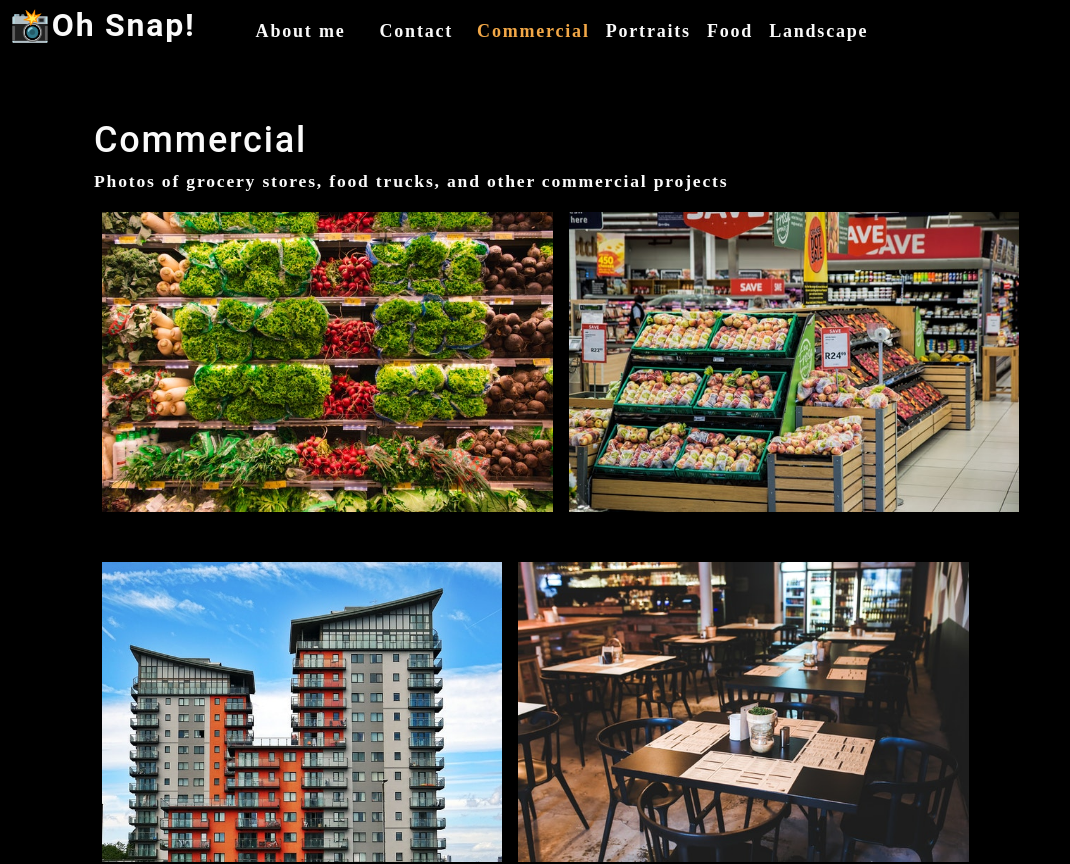
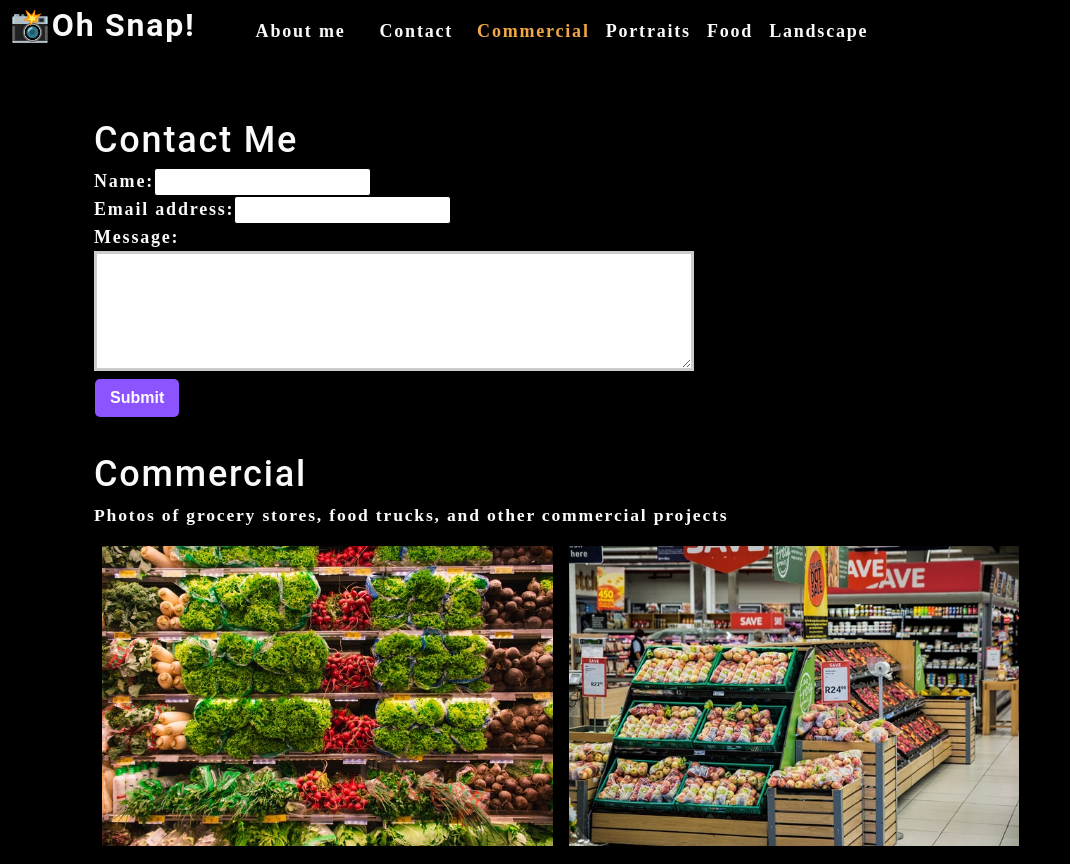
Before and after one commit to BenYeung4/photo-port, a React (Create React App) app: page / in a window 1280 px wide. Shown: the top 864 px of the page, without its empty margins (0-1070 px from the left). Built offline with nearby package versions, Linux system fonts and the light colour scheme.

Commit message:
update on Contact information

```diff
--- a/src/App.js
+++ b/src/App.js
@@ -8,6 +8,9 @@
 
 //importing the Gallery section
 import Gallery from "./components/Gallery";
+
+//importing the Contact section
+import ContactForm from "./components/Contact";
 
 // import logo from "./logo.svg";
 import "./App.css";
@@ -39,10 +42,9 @@
         currentCategory={currentCategory}
       ></Nav>
       <main>
-        <div>
-          <Gallery currentCategory={currentCategory}></Gallery>
-          <About></About>
-        </div>
+        <ContactForm></ContactForm>
+        <Gallery currentCategory={currentCategory}></Gallery>
+        <About></About>
       </main>
     </div>
   );
--- a/src/components/Contact/index.js
+++ b/src/components/Contact/index.js
@@ -1,23 +1,63 @@
-import React from "react";
+//using the useState, this is to develop a controlled component to do client-side validation.  to sync the form data of the user input wiht the componetn's state
+import React, { useState } from "react";
 
 function ContactForm() {
+  //hooks that manage the form data
+  const [formState, setFormState] = useState({
+    name: "",
+    email: "",
+    message: "",
+  });
+
+  //formState has 3 key-value pairs to represent the 3 user inputs.
+  const { name, email, message } = formState;
   //JSX
+
+  //handleChagne funciton will sync the internal state of the component formState with the user input from the DOM.
+  //setFormState function is used to update the formState value for the name property.  We assigned the value taken from the input field in the UI with e.target.value and assign this value to the property formState.name, with the spread operator, ...formState, to retain the other key-value pairs in this object. as the user type, it is being recorded
+  function handleChange(e) {
+    setFormState({ ...formState, [e.target.name]: e.target.value });
+  }
+
+  //handles the submission of the form data and console.log the input information
+  function handleSubmit(e) {
+    e.preventDefault();
+    console.log(formState);
+  }
+
   //for & class attributes are only in Javascript, so we used htmlFor and className instead
+  //we add defaultValue attribut to each form elements, to assign initial state values to the input fields in the DOM
+  //onChange event listner will ensure that the handleChange function fires whenever a keystroke is typed into the input field
   return (
     <section>
       <h1> Contact Me</h1>
-      <form id="contact-form">
+      <form id="contact-form" onSubmit={handleSubmit}>
         <div>
           <label htmlFor="name">Name:</label>
-          <input type="text" name="name" />
+          <input
+            type="text"
+            defaultValue={name}
+            onChange={handleChange}
+            name="name"
+          />
         </div>
         <div>
           <label htmlFor="email">Email address:</label>
-          <input type="email" name="email" />
+          <input
+            type="email"
+            defaultValue={email}
+            name="email"
+            onChange={handleChange}
+          />
         </div>
         <div>
           <label htmlFor="message">Message:</label>
-          <textarea name="message" rows="5" />
+          <textarea
+            name="message"
+            defaultValue={message}
+            onChange={handleChange}
+            rows="5"
+          />
         </div>
         <button type="submit">Submit</button>
       </form>
```
